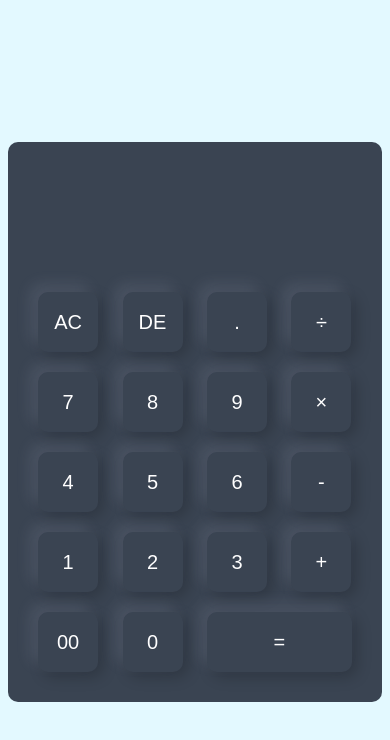
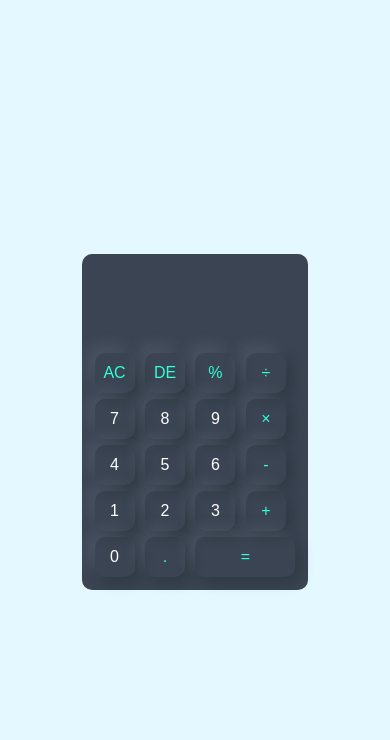
Before and after one commit to ZijaYaseen/Ca, a plain HTML site: page index.html in a window 390 px wide. Drawn offline with Linux system fonts and the light colour scheme.

Commit message:
make website responsive

```diff
--- a/index.html
+++ b/index.html
@@ -15,33 +15,33 @@
                     <input type="text" name="display">
                 </div>
                 <div>
-                    <input type="button" value="AC" onclick="clearDisplay()">
-                    <input type="button" value="DE" onclick="deleteLast()">
-                    <input type="button" value="." onclick="appendToDisplay('.')">
-                    <input type="button" value="&#247;" onclick="appendToDisplay('/')">
+                    <input type="button" value="AC" onclick="clearDisplay()" class="operator">
+                    <input type="button" value="DE" onclick="deleteLast()" class="operator">
+                    <input type="button" value="%" onclick="appendToDisplay('%')" class="operator">
+                    <input type="button" value="&#247;" onclick="appendToDisplay('/')" class="operator">
                 </div>
                 <div>
                     <input type="button" value="7" onclick="appendToDisplay('7')">
                     <input type="button" value="8" onclick="appendToDisplay('8')">
                     <input type="button" value="9" onclick="appendToDisplay('9')">
-                    <input type="button" value="&#215;" onclick="appendToDisplay('*')">
+                    <input type="button" value="&#215;" onclick="appendToDisplay('*')" class="operator">
                 </div>
                 <div>
                     <input type="button" value="4" onclick="appendToDisplay('4')">
                     <input type="button" value="5" onclick="appendToDisplay('5')">
                     <input type="button" value="6" onclick="appendToDisplay('6')">
-                    <input type="button" value="-" onclick="appendToDisplay('-')" >
+                    <input type="button" value="-" onclick="appendToDisplay('-')" class="operator">
                 </div>
                 <div>
                     <input type="button" value="1" onclick="appendToDisplay('1')">
                     <input type="button" value="2" onclick="appendToDisplay('2')">
                     <input type="button" value="3" onclick="appendToDisplay('3')">
-                    <input type="button" value="+" onclick="appendToDisplay('+')">
+                    <input type="button" value="+" onclick="appendToDisplay('+')" class="operator">
                 </div>
                 <div>
-                    <input type="button" value="00" onclick="appendToDisplay('00')">
                     <input type="button" value="0" onclick="appendToDisplay('0')">
-                    <input type="button" value="=" class="equal" onclick="calculate()">
+                    <input type="button" value="." onclick="appendToDisplay('.')" class="operator">
+                    <input type="button" value="=" class="equal" onclick="calculate()" class="operator">
                 </div>
             </form>
         </div>
--- a/style.css
+++ b/style.css
@@ -49,5 +49,51 @@ form .display input {
 }
 
 form input.equal {
-    width: 145px
+    width: 145px;
+    color:#33ffd8;
 }
+
+form input.operator{
+    color:#33ffd8;
+
+}
+
+/* Media Queries for Tablets */
+@media (max-width: 768px) {
+    .calculator form input {
+        width: 50px;
+        height: 50px;
+        font-size: 18px;
+        margin: 4px;
+    }
+
+    form .display input {
+        font-size: 35px;
+    }
+
+    form input.equal {
+        width: 120px;
+    }
+}
+
+/* Media Queries for Mobile Phones */
+@media (max-width: 480px) {
+    .calculator {
+        padding: 10px;
+    }
+
+    .calculator form input {
+        width: 40px;
+        height: 40px;
+        font-size: 16px;
+        margin: 3px;
+    }
+
+    form .display input {
+        font-size: 25px;
+    }
+
+    form input.equal {
+        width: 100px;
+    }
+}
```
